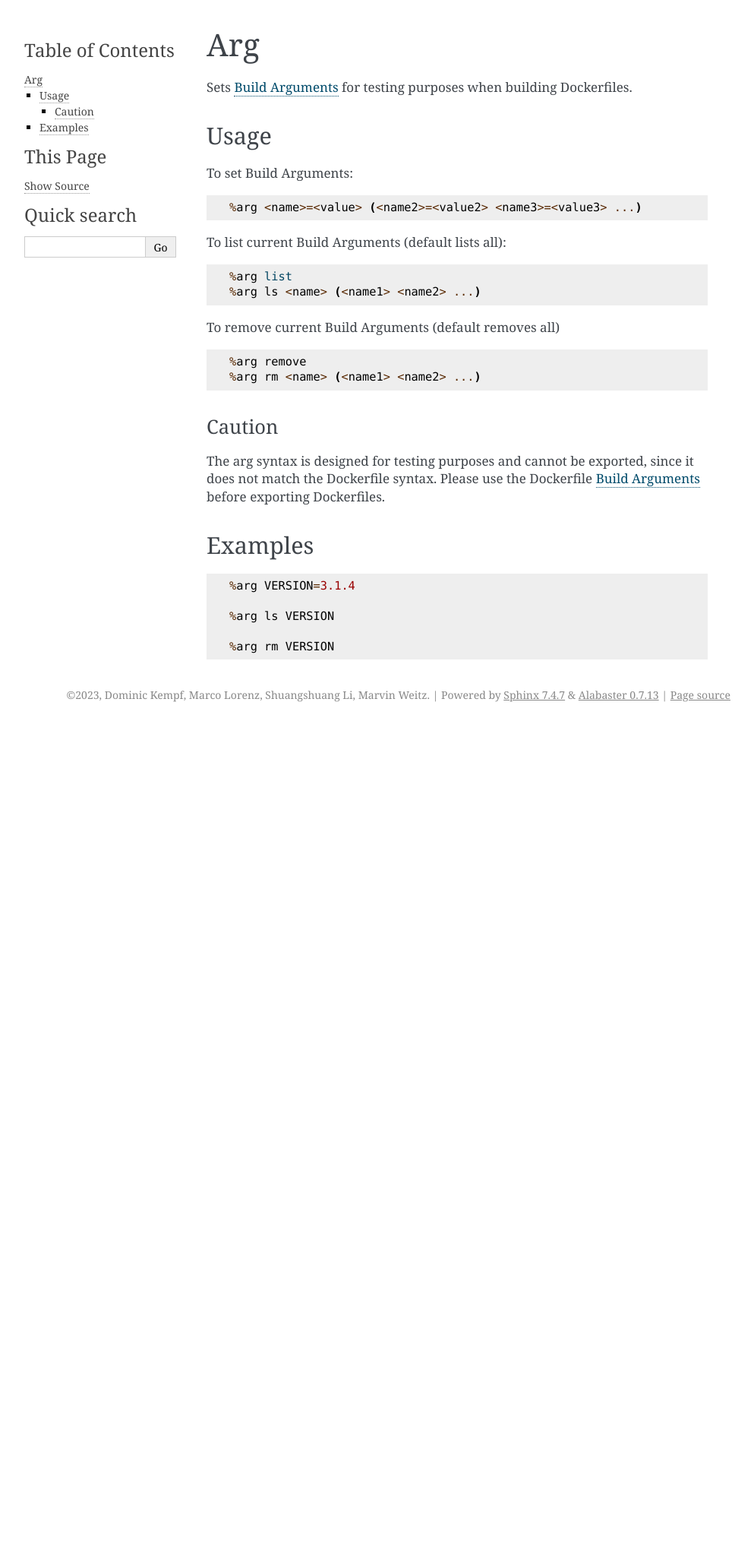
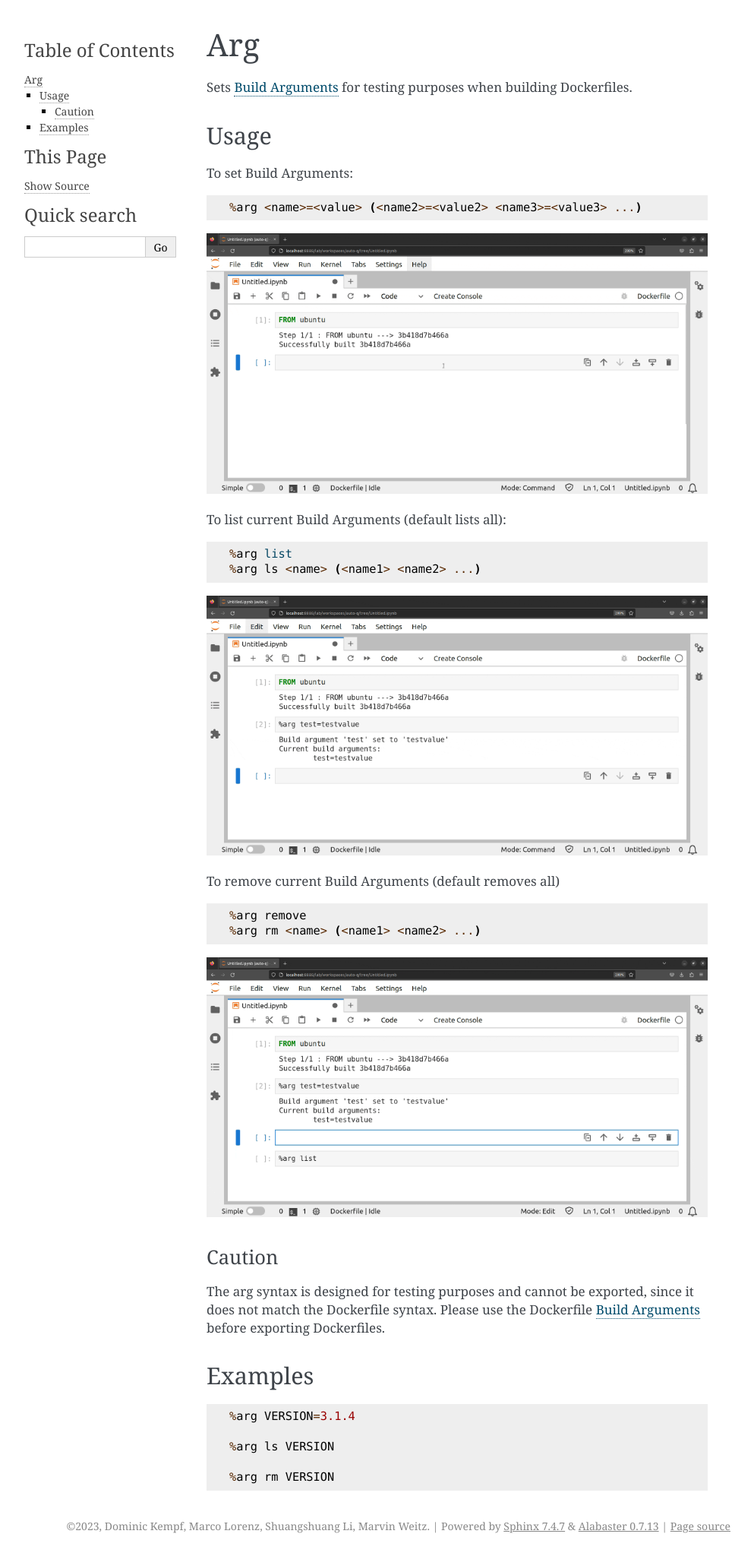
Before and after one commit to ssciwr/dockerfile-kernel, a Sphinx documentation site: the page built from docs/features/magics/arg.rst, in a window 1280 px wide. Shown: the whole page at 76% size, without its empty margins (148-1141 px from the left). Built offline with Sphinx 7.4.7, drawn with Linux system fonts in a browser that asks for light colours; before the commit the page ends 954 px from its top, so only the background shows below that.

Commit message:
Add gifs to arg documentation

```diff
--- a/docs/features/magics/arg.rst
+++ b/docs/features/magics/arg.rst
@@ -11,6 +11,8 @@ To set Build Arguments:
 
     %arg <name>=<value> (<name2>=<value2> <name3>=<value3> ...)
 
+.. image:: /_gifs/magics/arg_set.gif
+    :alt: Video of setting arg
 
 To list current Build Arguments (default lists all):
 
@@ -19,6 +21,8 @@ To list current Build Arguments (default lists all):
     %arg list
     %arg ls <name> (<name1> <name2> ...)
 
+.. image:: /_gifs/magics/arg_list.gif
+    :alt: Video of listing args
 
 To remove current Build Arguments (default removes all)
 
@@ -27,7 +31,8 @@ To remove current Build Arguments (default removes all)
     %arg remove
     %arg rm <name> (<name1> <name2> ...)
 
-
+.. image:: /_gifs/magics/arg_remove.gif
+    :alt: Video of removing args
 
 Caution
 +++++++
```
Also changed, not shown: docs/_gifs/magics/arg_list.gif (added), docs/_gifs/magics/arg_remove.gif (added), docs/_gifs/magics/arg_set.gif (added).
